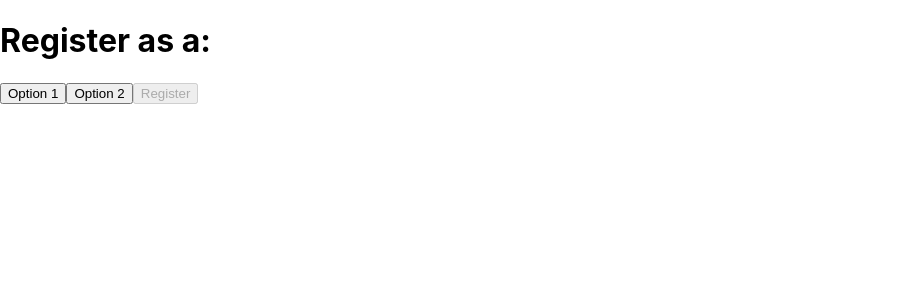
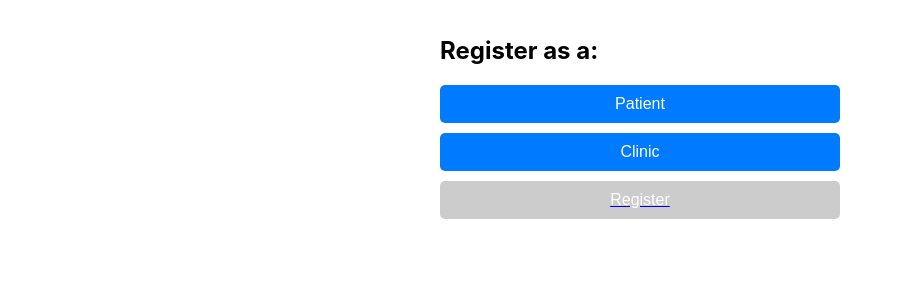
Before and after one commit to Vicky-Panchal/ABDM-Integrated-Hospital-System, a React (Create React App) app in the folder frontend/: page /selectoption in a window 1280 px wide. Shown: the top 300 px of the page, without its empty margins (0-903 px from the left). Built offline with nearby package versions, Linux system fonts and the light colour scheme; no server answers.

Commit message:
added styles to the layout

```diff
--- /dev/null
+++ b/frontend/src/Styles/dashboardPage.css
@@ -0,0 +1,36 @@
+/* dashboardPage.css */
+
+.dashboard-container {
+    max-width: 600px;
+    margin: 0 auto;
+    padding: 20px;
+  }
+
+  .dashboard-heading {
+    font-size: 24px;
+    margin-bottom: 20px;
+  }
+
+  .dashboard-list {
+    list-style: none;
+    padding: 0;
+  }
+
+  .dashboard-item {
+    margin-bottom: 10px;
+  }
+
+  .dashboard-link {
+    display: block;
+    padding: 10px;
+    background-color: #007bff;
+    color: #fff;
+    text-decoration: none;
+    border-radius: 5px;
+    font-size: 16px;
+    transition: background-color 0.3s;
+  }
+
+  .dashboard-link:hover {
+    background-color: #0056b3;
+  }
--- /dev/null
+++ b/frontend/src/Styles/home.css
@@ -0,0 +1,32 @@
+/* home.css */
+
+.home-container {
+    max-width: 600px;
+    margin: 0 auto;
+    padding: 20px;
+    text-align: center;
+  }
+
+  .home-heading {
+    font-size: 24px;
+    margin-bottom: 20px;
+  }
+
+  .home-text {
+    font-size: 16px;
+    margin-bottom: 10px;
+  }
+
+  .login-link {
+    display: inline-block;
+    padding: 10px 20px;
+    background-color: #007bff;
+    color: #fff;
+    text-decoration: none;
+    border-radius: 5px;
+    transition: background-color 0.3s;
+  }
+
+  .login-link:hover {
+    background-color: #0056b3;
+  }
--- /dev/null
+++ b/frontend/src/Styles/login.css
@@ -0,0 +1,53 @@
+/* login.css */
+
+.login-container {
+    max-width: 400px;
+    margin: 0 auto;
+    padding: 20px;
+    background-color: #f9f9f9;
+    border: 1px solid #ccc;
+    border-radius: 5px;
+  }
+
+  .login-heading {
+    font-size: 24px;
+    margin-bottom: 20px;
+  }
+
+  .form-group {
+    margin-bottom: 15px;
+  }
+
+  .form-label {
+    display: block;
+    margin-bottom: 5px;
+  }
+
+  .form-input {
+    width: 100%;
+    padding: 10px;
+    font-size: 16px;
+    border: 1px solid #ccc;
+    border-radius: 5px;
+  }
+
+  .login-button {
+    width: 100%;
+    padding: 10px;
+    background-color: #007bff;
+    color: #fff;
+    border: none;
+    border-radius: 5px;
+    font-size: 16px;
+    cursor: pointer;
+    transition: background-color 0.3s;
+  }
+
+  .login-button:hover {
+    background-color: #0056b3;
+  }
+
+  .error-message {
+    color: red;
+    margin-top: 10px;
+  }
--- /dev/null
+++ b/frontend/src/Styles/registerPage.css
@@ -0,0 +1,47 @@
+/* registerPage.css */
+
+.register-container {
+    max-width: 400px;
+    margin: 0 auto;
+    padding: 20px;
+  }
+
+  .register-heading {
+    font-size: 24px;
+    margin-bottom: 20px;
+  }
+
+  .form-group {
+    margin-bottom: 15px;
+  }
+
+  .form-label {
+    display: block;
+    margin-bottom: 5px;
+  }
+
+  .form-input {
+    width: 100%;
+    padding: 10px;
+    font-size: 16px;
+    border: 1px solid #ccc;
+    border-radius: 5px;
+  }
+
+  .register-button {
+    display: block;
+    width: 100%;
+    padding: 10px;
+    background-color: #007bff;
+    color: #fff;
+    border: none;
+    border-radius: 5px;
+    font-size: 16px;
+    text-align: center;
+    cursor: pointer;
+    transition: background-color 0.3s;
+  }
+
+  .register-button:hover {
+    background-color: #0056b3;
+  }
--- /dev/null
+++ b/frontend/src/Styles/selectOptionPage.css
@@ -0,0 +1,54 @@
+/* selectOptionPage.css */
+
+.option-container {
+    max-width: 400px;
+    margin: 0 auto;
+    padding: 20px;
+  }
+
+  .option-heading {
+    font-size: 24px;
+    margin-bottom: 20px;
+  }
+
+  .option-button {
+    display: block;
+    width: 100%;
+    padding: 10px;
+    margin-bottom: 10px;
+    background-color: #007bff;
+    color: #fff;
+    border: none;
+    border-radius: 5px;
+    font-size: 16px;
+    text-align: center;
+    cursor: pointer;
+    transition: background-color 0.3s;
+  }
+
+  .option-button:hover {
+    background-color: #0056b3;
+  }
+
+  .register-button {
+    display: block;
+    width: 100%;
+    padding: 10px;
+    background-color: #007bff;
+    color: #fff;
+    border: none;
+    border-radius: 5px;
+    font-size: 16px;
+    text-align: center;
+    cursor: pointer;
+    transition: background-color 0.3s;
+  }
+
+  .register-button:disabled {
+    background-color: #ccc;
+    cursor: not-allowed;
+  }
+
+  .register-button:hover:disabled {
+    background-color: #ccc;
+  }
--- a/frontend/src/components/DashboardPage.js
+++ b/frontend/src/components/DashboardPage.js
@@ -1,14 +1,23 @@
+// DashboardPage.js
+
 import React from 'react';
 import { Link } from 'react-router-dom';
+import '../Styles/dashboardPage.css'; // Import the CSS file
 
 const DashboardPage = () => {
   return (
-    <div>
-      <h1>Dashboard</h1>
-      <ul>
-        <li>ABDM Registration</li>
-        <li>Doc Upload</li>
-        <li>Doc Download</li>
+    <div className="dashboard-container">
+      <h1 className="dashboard-heading">Dashboard</h1>
+      <ul className="dashboard-list">
+        <li className="dashboard-item">
+          <Link to="/abdm-registration" className="dashboard-link">ABDM Registration</Link>
+        </li>
+        <li className="dashboard-item">
+          <Link to="/doc-upload" className="dashboard-link">Doc Upload</Link>
+        </li>
+        <li className="dashboard-item">
+          <Link to="/doc-download" className="dashboard-link">Doc Download</Link>
+        </li>
       </ul>
     </div>
   );
--- a/frontend/src/components/Home.js
+++ b/frontend/src/components/Home.js
@@ -1,13 +1,16 @@
+// Home.js
+
 import React from 'react';
 import { Link } from 'react-router-dom';
+import '../Styles/home.css'; // Import the CSS file
 
 const Home = () => {
   return (
-    <div>
-      <h2>Welcome to the Home Page</h2>
-      <p>This is a simple home page for our application.</p>
-      <p>Please log in to access the dashboard.</p>
-      <Link to="/login">Login</Link>
+    <div className="home-container">
+      <h2 className="home-heading">Welcome to the Home Page</h2>
+      <p className="home-text">This is a simple home page for our application.</p>
+      <p className="home-text">Please log in to access the dashboard.</p>
+      <Link to="/login" className="login-link">Login</Link>
     </div>
   );
 };
--- a/frontend/src/components/Login.js
+++ b/frontend/src/components/Login.js
@@ -1,10 +1,13 @@
+// Login.js
+
 import React, { useState } from 'react';
-//import axios from 'axios';
+import '../Styles/login.css'; // Import the CSS file
 
 const Login = () => {
   const [username, setUsername] = useState('');
   const [password, setPassword] = useState('');
   const [error, setError] = useState('');
+
 
   //const handleLogin = async (e) => {
   //  e.preventDefault();
@@ -25,7 +28,6 @@ const Login = () => {
   //};
 
 
-
   const handleLogin = (e) => {
     e.preventDefault();
     // Simulate successful login (no backend authentication)
@@ -40,19 +42,19 @@ const Login = () => {
   };
 
   return (
-    <div>
-      <h2>Login</h2>
+    <div className="login-container">
+      <h2 className="login-heading">Login</h2>
       <form onSubmit={handleLogin}>
-        <div>
-          <label>Username:</label>
-          <input type="text" value={username} onChange={(e) => setUsername(e.target.value)} required />
+        <div className="form-group">
+          <label className="form-label">Username:</label>
+          <input type="text" className="form-input" value={username} onChange={(e) => setUsername(e.target.value)} required />
         </div>
-        <div>
-          <label>Password:</label>
-          <input type="password" value={password} onChange={(e) => setPassword(e.target.value)} required />
+        <div className="form-group">
+          <label className="form-label">Password:</label>
+          <input type="password" className="form-input" value={password} onChange={(e) => setPassword(e.target.value)} required />
         </div>
-        <button type="submit">Login</button>
-        {error && <div style={{ color: 'red' }}>{error}</div>}
+        <button type="submit" className="login-button">Login</button>
+        {error && <div className="error-message">{error}</div>}
       </form>
     </div>
   );
--- a/frontend/src/components/RegisterPage.js
+++ b/frontend/src/components/RegisterPage.js
@@ -1,5 +1,8 @@
+// RegisterPage.js
+
 import React, { useState } from 'react';
 import { Link, useParams } from 'react-router-dom';
+import '../Styles/registerPage.css'; // Import the CSS file
 
 const RegisterPage = () => {
   const { option } = useParams();
@@ -17,18 +20,18 @@ const RegisterPage = () => {
   };
 
   return (
-    <div>
-      <h1>Register as a {option}</h1>
+    <div className="register-container">
+      <h1 className="register-heading">Register as a {option}</h1>
       <form onSubmit={handleRegister}>
-        <div>
-          <label>Name:</label>
-          <input type="text" name="name" value={formData.name} onChange={handleFormChange} required />
+        <div className="form-group">
+          <label className="form-label">Name:</label>
+          <input type="text" name="name" className="form-input" value={formData.name} onChange={handleFormChange} required />
         </div>
-        <div>
-          <label>Email:</label>
-          <input type="email" name="email" value={formData.email} onChange={handleFormChange} required />
+        <div className="form-group">
+          <label className="form-label">Email:</label>
+          <input type="email" name="email" className="form-input" value={formData.email} onChange={handleFormChange} required />
         </div>
-        <Link to="/dashboard"><button type="submit">Register</button></Link>
+        <Link to="/dashboard"><button type="submit" className="register-button">Register</button></Link>
       </form>
     </div>
   );
--- a/frontend/src/components/SelectOptionPage.js
+++ b/frontend/src/components/SelectOptionPage.js
@@ -1,5 +1,8 @@
+// SelectOptionPage.js
+
 import React, { useState } from 'react';
 import { Link } from 'react-router-dom';
+import '../Styles/selectOptionPage.css'; // Import the CSS file
 
 const SelectOptionPage = () => {
   const [selectedOption, setSelectedOption] = useState('');
@@ -9,11 +12,13 @@ const SelectOptionPage = () => {
   };
 
   return (
-    <div>
-      <h1>Register as a:</h1>
-      <button onClick={() => handleOptionSelect('Option 1')}>Option 1</button>
-      <button onClick={() => handleOptionSelect('Option 2')}>Option 2</button>
-      <Link to={`/register/${selectedOption}`}><button disabled={!selectedOption}>Register</button></Link>
+    <div className="option-container">
+      <h1 className="option-heading">Register as a:</h1>
+      <button className="option-button" onClick={() => handleOptionSelect('Patient')}>Patient</button>
+      <button className="option-button" onClick={() => handleOptionSelect('Clinic')}>Clinic</button>
+      <Link to={`/register/${selectedOption}`}>
+        <button className="register-button" disabled={!selectedOption}>Register</button>
+      </Link>
     </div>
   );
 };
```
